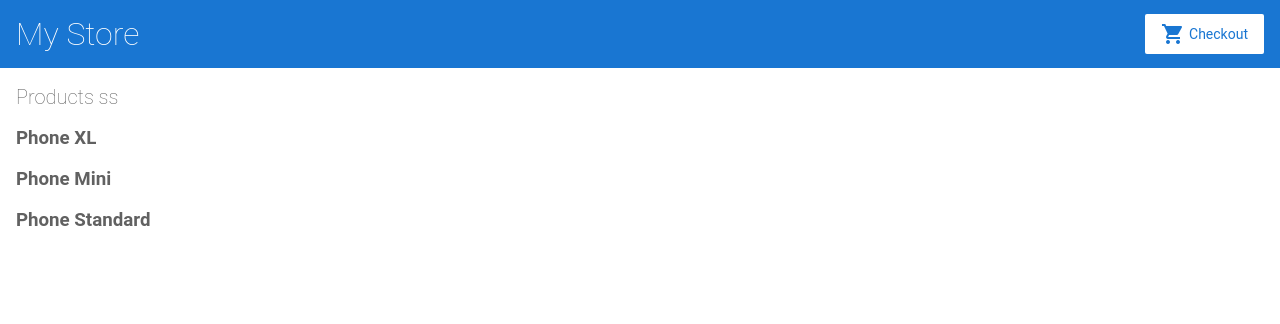
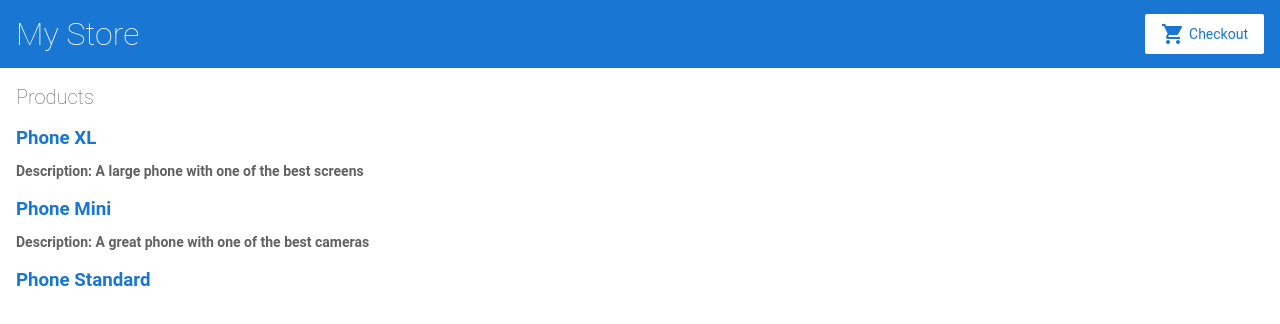
Before and after one commit to ovidiuchirila/angular-geeywx, an Angular app: page / in a window 1280 px wide. Shown: the top 324 px of the page. Built offline with nearby package versions, Linux system fonts and the light colour scheme.

Commit message:
2 files modified

```diff
--- a/src/app/product-list/product-list.component.html
+++ b/src/app/product-list/product-list.component.html
@@ -1,7 +1,11 @@
-<h2>Products ss</h2>
-<div *ngFor="let product of products">
+<h2>Products</h2>
+<div *ngFor="let product of products" border="1px;">
   <h3>
-    {{ product.name }}
+    <a [title]="product.name + ' details'">
+      {{ product.name }}
+    </a>
+
+    <p *ngIf="product.description">Description: {{ product.description }}</p>
   </h3>
 </div>
 <!--
--- a/src/index.html
+++ b/src/index.html
@@ -2,7 +2,7 @@
 <html lang="en">
   <head>
     <meta charset="utf-8" />
-    <title>Angular Getting Started zz</title>
+    <title>Angular Getting Started</title>
     <base href="/" />
 
     <meta name="viewport" content="width=device-width, initial-scale=1" />
```
